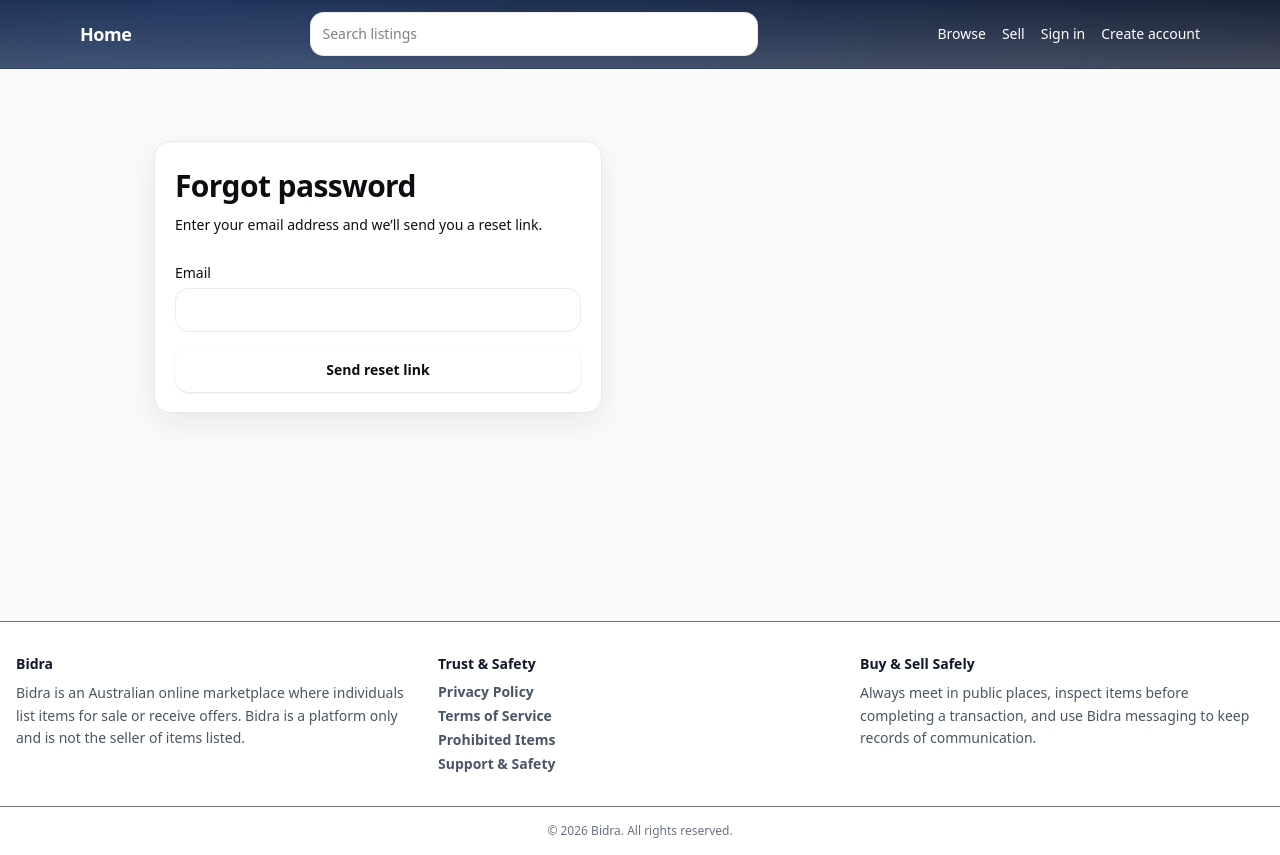
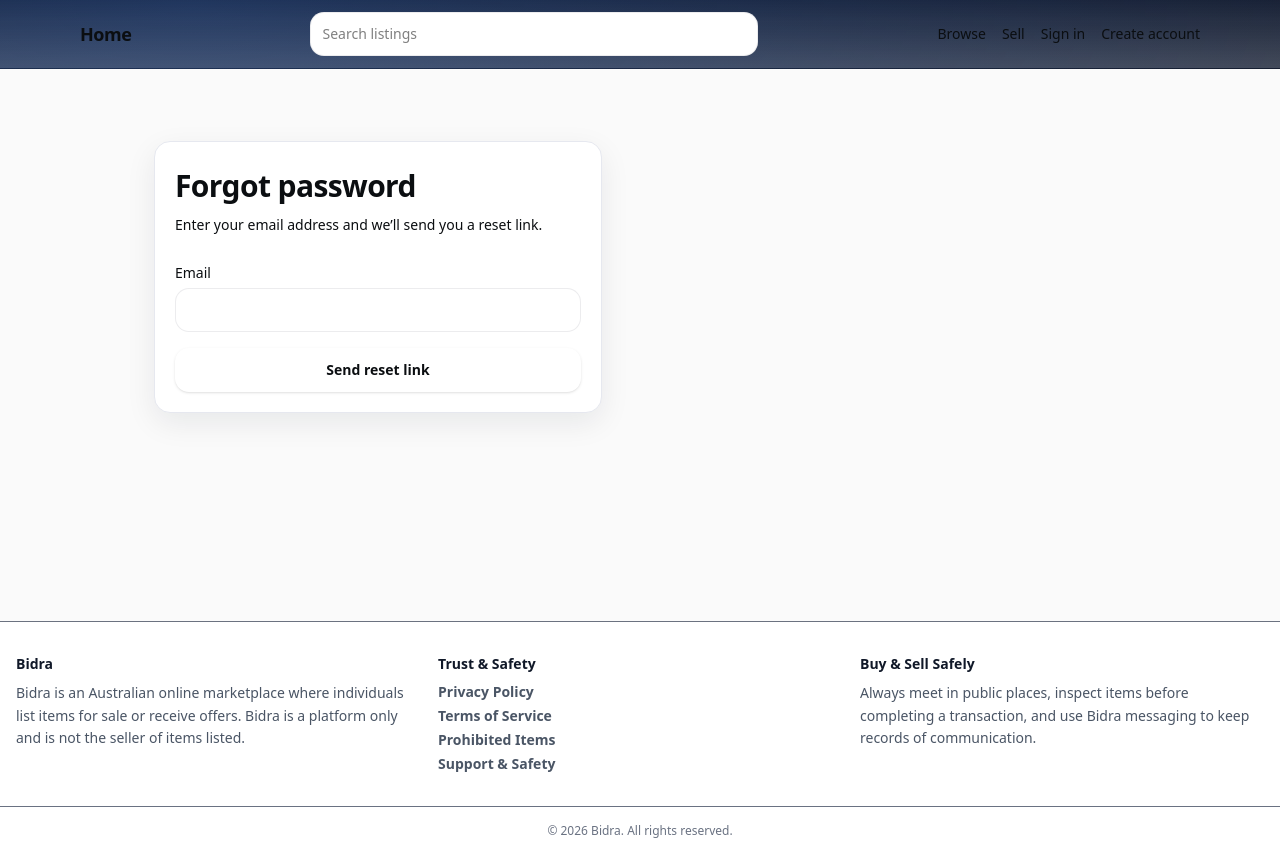
Before and after one commit to TradeFlow1/bidra, a Next.js app: page /forgot-password in a window 1280 px wide. Built offline with nearby package versions, Linux system fonts and the light colour scheme; no server answers.

Commit message:
System A: clean site header client leftovers

```diff
--- a/components/site-header-client.tsx
+++ b/components/site-header-client.tsx
@@ -34,7 +34,7 @@ export default function SiteHeaderClient({ session }: { session?: SessionLike })
   }
 
   return (
-    <header className="border-b border-white/10 text-white bd-header">
+    <header className="border-b border-black/10 bd-header">
       {/* Top bar */}
       <div className="mx-auto flex max-w-6xl items-center justify-between gap-3 px-4 py-3">
         {/* Left: Home */}
@@ -58,51 +58,51 @@ export default function SiteHeaderClient({ session }: { session?: SessionLike })
 
         {/* Right: Desktop nav */}
         <nav className="relative hidden items-center gap-4 text-sm md:flex">
-          <Link href="/listings" className="hover:text-white/80" onClick={closeAll}>
+          <Link href="/listings" className="hover:opacity-80" onClick={closeAll}>
             Browse
           </Link>
-          <Link href="/sell" className="hover:text-white/80" onClick={closeAll}>
+          <Link href="/sell" className="hover:opacity-80" onClick={closeAll}>
             Sell
           </Link>
 
           {isAuthed ? (
             <>
-              <Link href="/messages" className="hover:text-white/80" onClick={closeAll}>
+              <Link href="/messages" className="hover:opacity-80" onClick={closeAll}>
                 Messages
               </Link>
 
               <button
                 type="button"
                 onClick={() => setAcctOpen((v) => !v)}
-                className="inline-flex items-center justify-center rounded-md border border-white/15 px-3 py-2 hover:bg-white/5"
+                className="inline-flex items-center justify-center rounded-md border border-black/10 px-3 py-2 hover:bg-black/5"
               >
                 {displayName}
               </button>
 
               {acctOpen ? (
-                <div className="absolute right-0 top-12 z-50 w-56 rounded-md border border-white/10 bg-[#080E1A] shadow-lg">
+                <div className="absolute right-0 top-12 z-50 w-56 rounded-md border border-black/10 bg-[#080E1A] shadow-lg">
                   <div className="flex flex-col p-2 text-sm">
-                    <Link href="/profile" className="rounded px-3 py-2 hover:bg-white/5" onClick={closeAll}>
+                    <Link href="/profile" className="rounded px-3 py-2 hover:bg-black/5" onClick={closeAll}>
                       Account settings
                     </Link>
-                    <Link href="/dashboard" className="rounded px-3 py-2 hover:bg-white/5" onClick={closeAll}>
+                    <Link href="/dashboard" className="rounded px-3 py-2 hover:bg-black/5" onClick={closeAll}>
                       Dashboard
                     </Link>
-                    <Link href="/orders" className="rounded px-3 py-2 hover:bg-white/5" onClick={closeAll}>
+                    <Link href="/orders" className="rounded px-3 py-2 hover:bg-black/5" onClick={closeAll}>
                       Orders
                     </Link>
-                    <div className="my-1 border-t border-white/10" />
-                    <Link href="/logout" className="rounded px-3 py-2 hover:bg-white/5 text-left" onClick={closeAll}>Sign out</Link>
+                    <div className="my-1 border-t border-black/10" />
+                    <Link href="/logout" className="rounded px-3 py-2 hover:bg-black/5 text-left" onClick={closeAll}>Sign out</Link>
                   </div>
                 </div>
               ) : null}
             </>
           ) : (
             <>
-              <Link href="/auth/login" className="hover:text-white/80" onClick={closeAll}>
+              <Link href="/auth/login" className="hover:opacity-80" onClick={closeAll}>
                 Sign in
               </Link>
-              <Link href="/auth/register" className="hover:text-white/80" onClick={closeAll}>
+              <Link href="/auth/register" className="hover:opacity-80" onClick={closeAll}>
                 Create account
               </Link>
             </>
@@ -117,7 +117,7 @@ export default function SiteHeaderClient({ session }: { session?: SessionLike })
               setOpen((v) => !v);
               setAcctOpen(false);
             }}
-            className="inline-flex items-center justify-center rounded-md border border-white/15 px-3 py-2 text-sm hover:bg-white/5"
+            className="inline-flex items-center justify-center rounded-md border border-white/15 px-3 py-2 text-sm hover:bg-black/5"
           >
             Menu
           </button>
@@ -138,7 +138,7 @@ export default function SiteHeaderClient({ session }: { session?: SessionLike })
 
       {/* Mobile menu */}
       {open ? (
-        <div className="md:hidden border-t border-white/10 bd-header">
+        <div className="md:hidden border-t border-black/10 bd-header">
           <div className="mx-auto max-w-6xl px-4 py-3">
             <div className="flex flex-col gap-3 text-sm">
               <Link href="/listings" onClick={closeAll}>Browse</Link>
@@ -150,7 +150,7 @@ export default function SiteHeaderClient({ session }: { session?: SessionLike })
                   <Link href="/profile" onClick={closeAll}>Account settings</Link>
                   <Link href="/dashboard" onClick={closeAll}>Dashboard</Link>
                   <Link href="/orders" onClick={closeAll}>Orders</Link>
-                  <Link href="/logout" className="rounded px-3 py-2 hover:bg-white/5 text-left" onClick={closeAll}>Sign out</Link>
+                  <Link href="/logout" className="rounded px-3 py-2 hover:bg-black/5 text-left" onClick={closeAll}>Sign out</Link>
                 </>
               ) : (
                 <>
```
